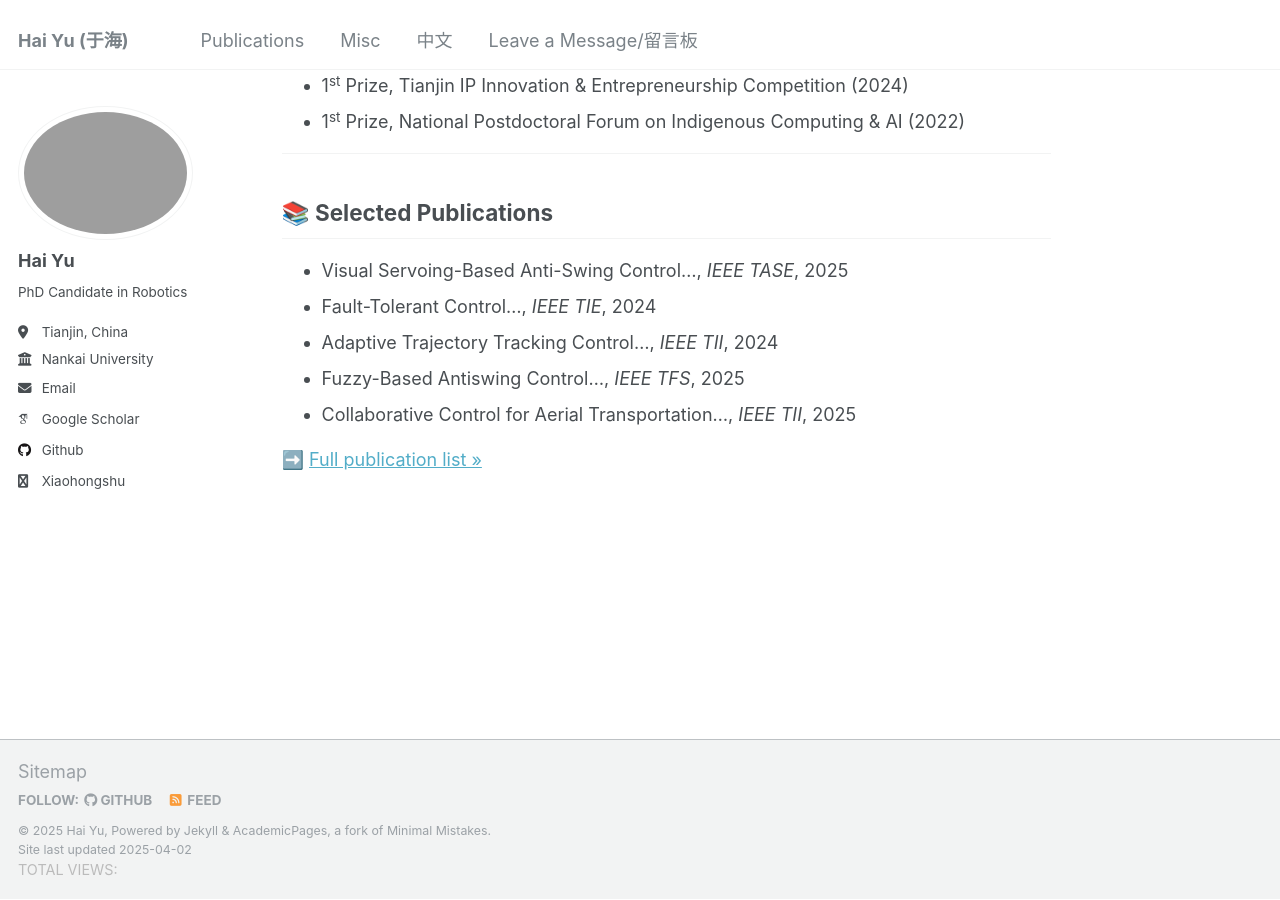
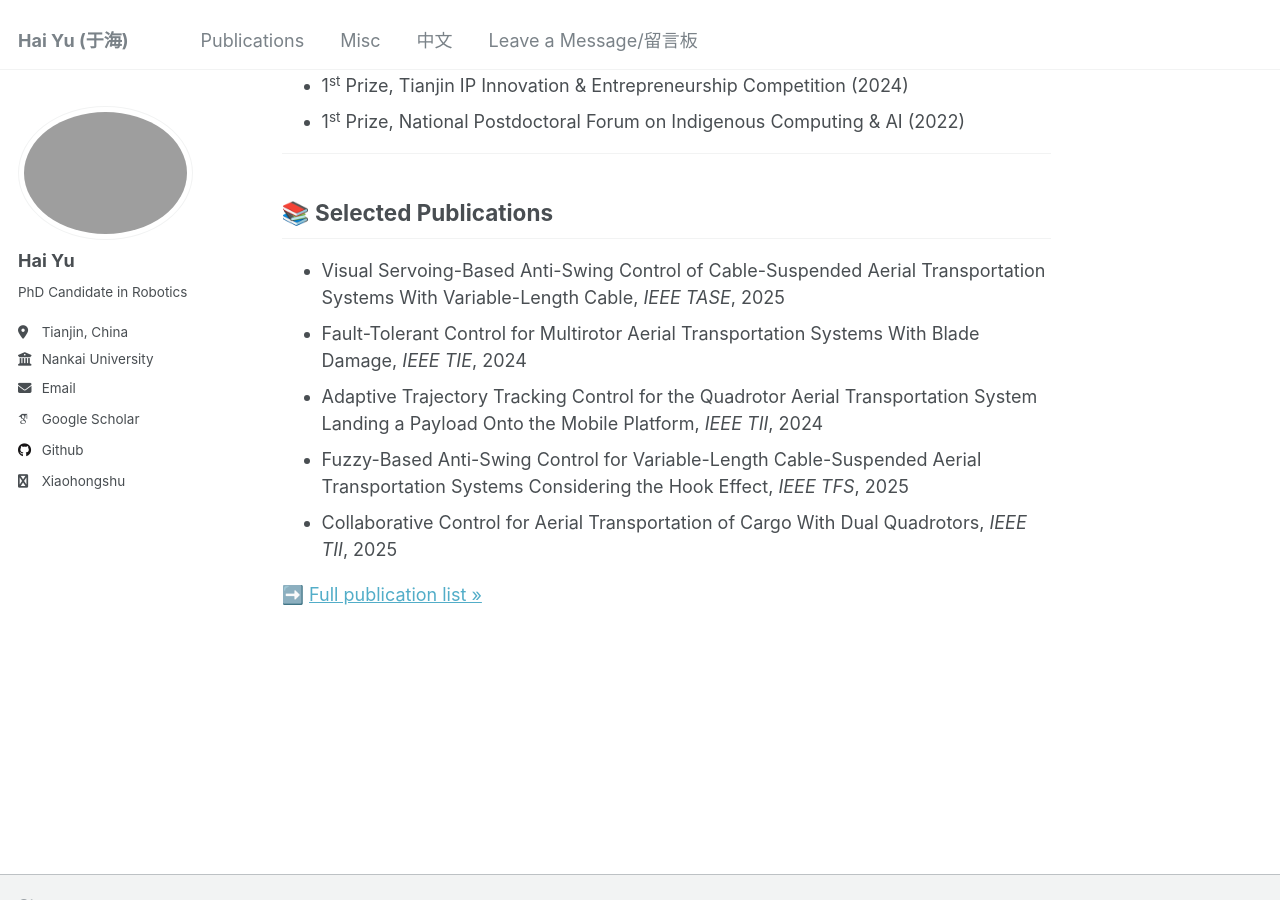
Before and after one commit to wangy1893/wangy1893.github.io, a Jekyll site: the page built from _pages/about.md, in a window 1280 px wide and 900 px high, scrolled down 1477 px. Built offline with Jekyll 4.4.1, drawn with Linux system fonts in a browser that asks for light colours; some web fonts are replaced; comment, search, counter and statistics services are not loaded.

Commit message:
Update about.md

```diff
--- a/_pages/about.md
+++ b/_pages/about.md
@@ -76,10 +76,10 @@ My research interests include **robotics**, **aerial transportation systems**, *
 
 ## 📚 Selected Publications
 
-- Visual Servoing-Based Anti-Swing Control..., *IEEE TASE*, 2025
-- Fault-Tolerant Control..., *IEEE TIE*, 2024
-- Adaptive Trajectory Tracking Control..., *IEEE TII*, 2024
-- Fuzzy-Based Antiswing Control..., *IEEE TFS*, 2025
-- Collaborative Control for Aerial Transportation..., *IEEE TII*, 2025
+- Visual Servoing-Based Anti-Swing Control of Cable-Suspended Aerial Transportation Systems With Variable-Length Cable, *IEEE TASE*, 2025
+- Fault-Tolerant Control for Multirotor Aerial Transportation Systems With Blade Damage, *IEEE TIE*, 2024
+- Adaptive Trajectory Tracking Control for the Quadrotor Aerial Transportation System Landing a Payload Onto the Mobile Platform, *IEEE TII*, 2024
+- Fuzzy-Based Anti-Swing Control for Variable-Length Cable-Suspended Aerial Transportation Systems Considering the Hook Effect, *IEEE TFS*, 2025
+- Collaborative Control for Aerial Transportation of Cargo With Dual Quadrotors, *IEEE TII*, 2025
 
 ➡️ [Full publication list »](/publications)
```
